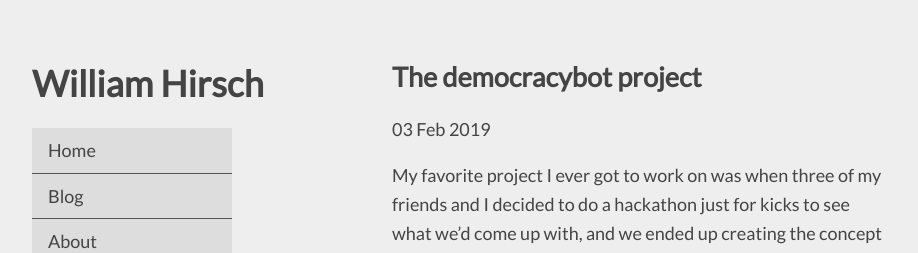
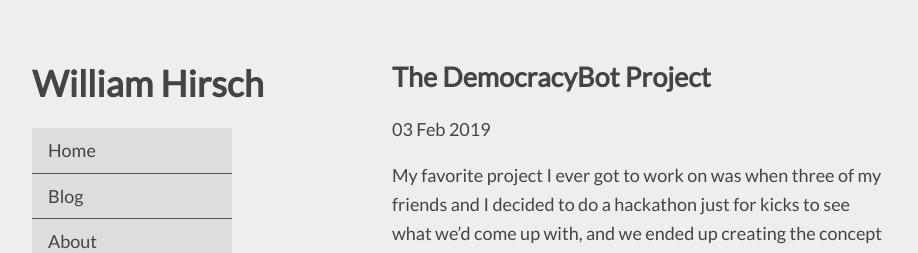
Before and after one commit to Wigsinator/Wigsinator.github.io, a Jekyll site: the page built from _posts/2019-02-03-The DemocracyBot Project.md, in a window 1280 px wide. Shown: the top 253 px of the page, without its empty margins (178-1096 px from the left). Built offline with Jekyll 4.4.1, drawn with Linux system fonts in a browser that asks for light colours; our own code applies the rules of GitHub Pages for plain Markdown files; part of the change alters nothing that is shown.

```diff
--- a/_posts/2019-02-03-The DemocracyBot Project.md
+++ b/_posts/2019-02-03-The DemocracyBot Project.md
@@ -1,3 +1,7 @@
+---
+layout: post
+title: The DemocracyBot Project
+---
 My favorite project I ever got to work on was when three of my friends and I decided to do a hackathon just for kicks to see what we’d come up with, and we ended up creating the concept for DemocracyBot. It was a Facebook Messenger bot that, similarly to some bots that exist for American audiences, allows you to select an issue and contact your local representative in the house of commons, informing them of your opinion on the given topic. It would ask you for your home address, and would find your representative using that, and send them an email.
 
 The main goal of the project was giving the people more of a say in what goes on in the federal government and allowing a representative’s constituents to share their opinions in an easy way. To achieve this, every issue had the option of being for or against, with us doing our best to write letters that did not betray our biases too much. We also had a website, our claim on the domain for which expired earlier this month, where we attempted to succinctly summarize each issue we were addressing, as well as linking articles where the user could read further.
```
